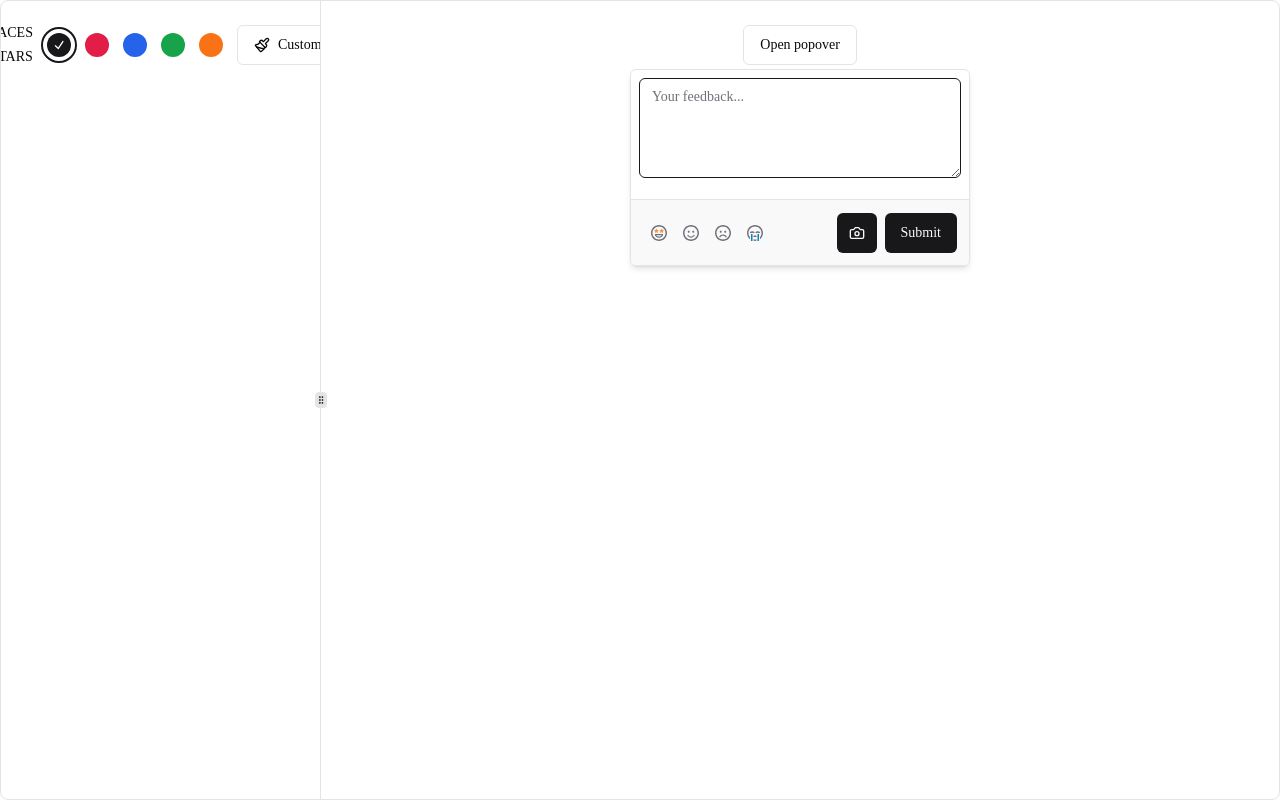
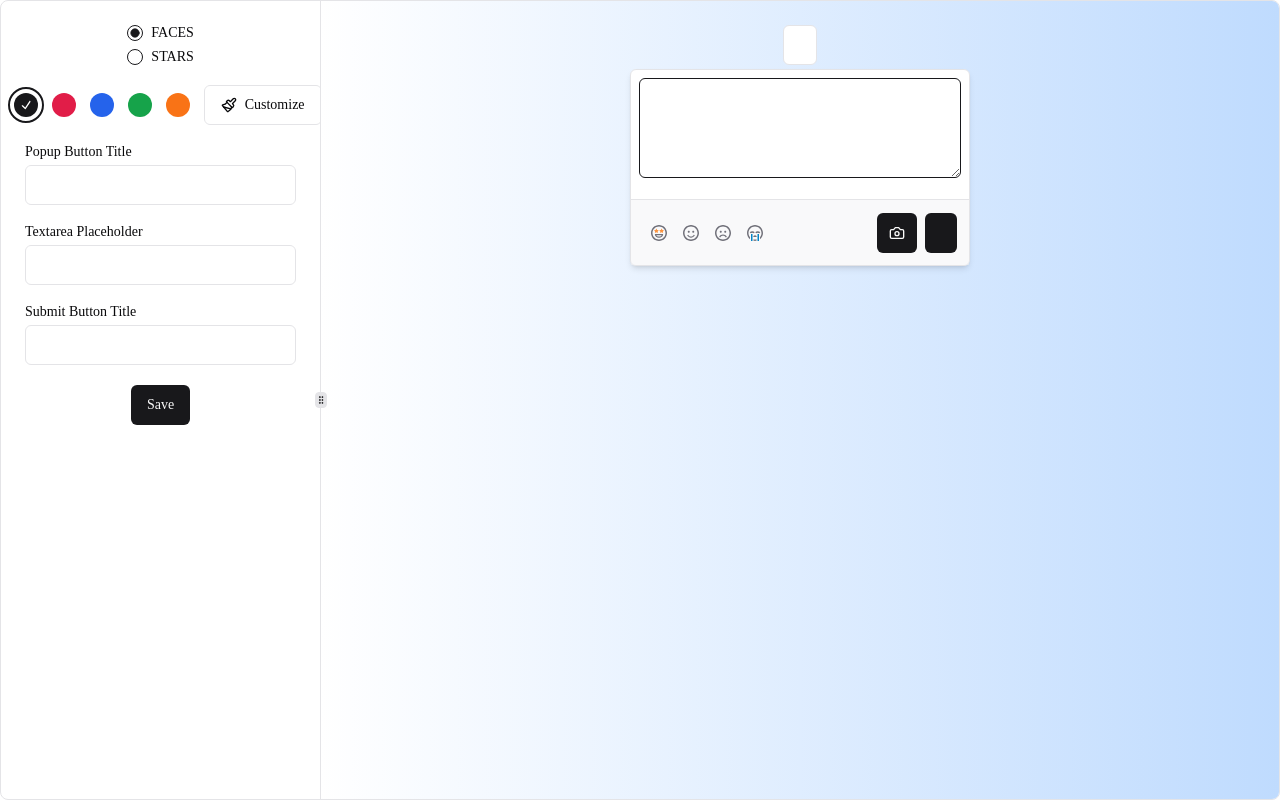
Before and after one commit to kimmin920/react-feedback, a Next.js app: page /feedback-editor in a window 1280 px wide. Built offline with nearby package versions, Linux system fonts and the light colour scheme.

Commit message:
feat: edit-custom-texts

```diff
--- a/package.json
+++ b/package.json
@@ -9,6 +9,7 @@
     "lint": "next lint"
   },
   "dependencies": {
+    "@hookform/resolvers": "^3.6.0",
     "@prisma/client": "^5.12.1",
     "@radix-ui/react-avatar": "^1.0.4",
     "@radix-ui/react-dialog": "^1.0.5",
@@ -31,11 +32,13 @@
     "next-themes": "^0.3.0",
     "react": "^18",
     "react-dom": "^18",
+    "react-hook-form": "^7.52.0",
     "react-resizable-panels": "^2.0.19",
     "tailwind-merge": "^2.3.0",
     "tailwindcss-animate": "^1.0.7",
     "uuid": "^10.0.0",
-    "vaul": "^0.9.1"
+    "vaul": "^0.9.1",
+    "zod": "^3.23.8"
   },
   "devDependencies": {
     "@types/lodash.template": "^4.5.3",
--- a/src/app/(editor)/feedback-editor/components/feddback.tsx
+++ b/src/app/(editor)/feedback-editor/components/feddback.tsx
@@ -19,12 +19,17 @@ export type FeedbackEditorType = {
   designConfig: {
     actions: 'FACE' | 'STAR';
   };
+  customTexts: {
+    popupButtonTitle: string;
+    submitButtonTitle: string;
+    textAreaPlaceholder: string;
+  };
 };
 
 export type FeedbackActionDesignType =
   FeedbackEditorType['designConfig']['actions'];
 
-function Feedback({ designConfig }: FeedbackEditorType) {
+function Feedback({ designConfig, customTexts }: FeedbackEditorType) {
   const [status, setStatus] = useState<FormStatusType>('PENDING');
   const [isPopoverOpen, setIsPopoverOpen] = useState(false);
 
@@ -66,7 +71,7 @@ function Feedback({ designConfig }: FeedbackEditorType) {
     <div className='h-screen'>
       <Popover open={isPopoverOpen}>
         <PopoverTrigger asChild>
-          <Button variant='outline'>Open popover</Button>
+          <Button variant='outline'>{customTexts.popupButtonTitle}</Button>
         </PopoverTrigger>
 
         <PopoverContent className='p-0 w-[340px] min-h-[197px] relative flex flex-col items-center justify-center'>
@@ -107,7 +112,7 @@ function Feedback({ designConfig }: FeedbackEditorType) {
               <div className='p-2'>
                 <Textarea
                   className='min-h-[100px] outline-none focus-visible:ring-transparent focus-visible:border-primary'
-                  placeholder='Your feedback...'
+                  placeholder={customTexts.textAreaPlaceholder}
                 />
               </div>
 
@@ -117,7 +122,7 @@ function Feedback({ designConfig }: FeedbackEditorType) {
                 <div className='flex space-x-2'>
                   <ScreenshotButton />
                   <Button type='submit' className='justify-self-end'>
-                    Submit
+                    {customTexts.submitButtonTitle}
                   </Button>
                 </div>
               </div>
--- a/src/app/(editor)/feedback-editor/page.tsx
+++ b/src/app/(editor)/feedback-editor/page.tsx
@@ -2,7 +2,6 @@
 
 import { Suspense, useState } from 'react';
 import Feedback, { FeedbackActionDesignType } from './components/feddback';
-
 import {
   ResizableHandle,
   ResizablePanel,
@@ -17,6 +16,19 @@ import { Button } from '@/components/ui/button';
 import { ThemeProvider, useTheme } from 'next-themes';
 import { useConfig } from '@/hooks/use-config';
 import { themes } from '@/registry/themes';
+import { Input } from '@/components/ui/input';
+import { useForm } from 'react-hook-form';
+import { z } from 'zod';
+import { zodResolver } from '@hookform/resolvers/zod';
+
+// Define the schema using zod
+const formSchema = z.object({
+  popupButtonTitle: z.string().min(1, 'Popup Button Title is required'),
+  textAreaPlaceholder: z.string().min(1, 'Textarea Placeholder is required'),
+  submitButtonTitle: z.string().min(1, 'Submit Button Title is required'),
+});
+
+type FormData = z.infer<typeof formSchema>;
 
 export default function FeedbackEditorPage() {
   const [actionDesignType, setActionDesignType] =
@@ -31,11 +43,31 @@ export default function FeedbackEditorPage() {
 
   const theme = themes.find((theme) => theme.name === config.theme);
 
+  const {
+    register,
+    handleSubmit,
+    formState: { errors },
+    watch,
+  } = useForm<FormData>({
+    resolver: zodResolver(formSchema),
+  });
+
+  const onSubmit = (data: FormData) => {
+    console.log(data);
+  };
+
+  const popupButtonTitle = watch('popupButtonTitle');
+  const textAreaPlaceholder = watch('textAreaPlaceholder');
+  const submitButtonTitle = watch('submitButtonTitle');
+
   return (
     <ResizablePanelGroup direction='horizontal' className='rounded-lg border'>
       <ResizablePanel defaultSize={25} minSize={5}>
         <ThemeWrapper>
-          <div className='flex h-full items-center justify-center p-6'>
+          <form
+            onSubmit={handleSubmit(onSubmit)}
+            className='flex flex-col h-full items-center justify-center space-y-5 p-6'
+          >
             <RadioGroup
               defaultValue='FACE'
               onValueChange={onChangeActionDesign}
@@ -53,16 +85,68 @@ export default function FeedbackEditorPage() {
             <TooltipProvider>
               <ThemeCustomizer />
             </TooltipProvider>
-          </div>
+
+            <div className='grid w-full max-w-sm items-center gap-1.5'>
+              <Label htmlFor='popupButtonTitle'>Popup Button Title</Label>
+              <Input
+                id='popupButtonTitle'
+                type='text'
+                {...register('popupButtonTitle')}
+              />
+              {errors.popupButtonTitle && (
+                <p className='text-red-500'>
+                  {errors.popupButtonTitle.message}
+                </p>
+              )}
+            </div>
+
+            <div className='grid w-full max-w-sm items-center gap-1.5'>
+              <Label htmlFor='textAreaPlaceholder'>Textarea Placeholder</Label>
+              <Input
+                id='textAreaPlaceholder'
+                type='text'
+                {...register('textAreaPlaceholder')}
+              />
+              {errors.textAreaPlaceholder && (
+                <p className='text-red-500'>
+                  {errors.textAreaPlaceholder.message}
+                </p>
+              )}
+            </div>
+
+            <div className='grid w-full max-w-sm items-center gap-1.5'>
+              <Label htmlFor='submitButtonTitle'>Submit Button Title</Label>
+              <Input
+                id='submitButtonTitle'
+                type='text'
+                {...register('submitButtonTitle')}
+              />
+              {errors.submitButtonTitle && (
+                <p className='text-red-500'>
+                  {errors.submitButtonTitle.message}
+                </p>
+              )}
+            </div>
+
+            <Button type='submit'>Save</Button>
+          </form>
         </ThemeWrapper>
       </ResizablePanel>
       <ResizableHandle withHandle />
-      <ResizablePanel defaultSize={75}>
+      <ResizablePanel
+        defaultSize={75}
+        className='bg-gradient-to-r from-white to-blue-200'
+      >
         <ThemeWrapper>
           <div className='flex h-full items-center justify-center p-6'>
             <Feedback
               designConfig={{
                 actions: actionDesignType,
+              }}
+              customTexts={{
+                popupButtonTitle,
+                submitButtonTitle,
+                textAreaPlaceholder,
               }}
             />
           </div>
--- /dev/null
+++ b/src/components/ui/input.tsx
@@ -0,0 +1,25 @@
+import * as React from "react"
+
+import { cn } from "@/lib/utils"
+
+export interface InputProps
+  extends React.InputHTMLAttributes<HTMLInputElement> {}
+
+const Input = React.forwardRef<HTMLInputElement, InputProps>(
+  ({ className, type, ...props }, ref) => {
+    return (
+      <input
+        type={type}
+        className={cn(
+          "flex h-10 w-full rounded-md border border-input bg-background px-3 py-2 text-sm ring-offset-background file:border-0 file:bg-transparent file:text-sm file:font-medium placeholder:text-muted-foreground focus-visible:outline-none focus-visible:ring-2 focus-visible:ring-ring focus-visible:ring-offset-2 disabled:cursor-not-allowed disabled:opacity-50",
+          className
+        )}
+        ref={ref}
+        {...props}
+      />
+    )
+  }
+)
+Input.displayName = "Input"
+
+export { Input }
```
Also changed, not shown: 1 other file (tests, documents, lock files or other folders).
